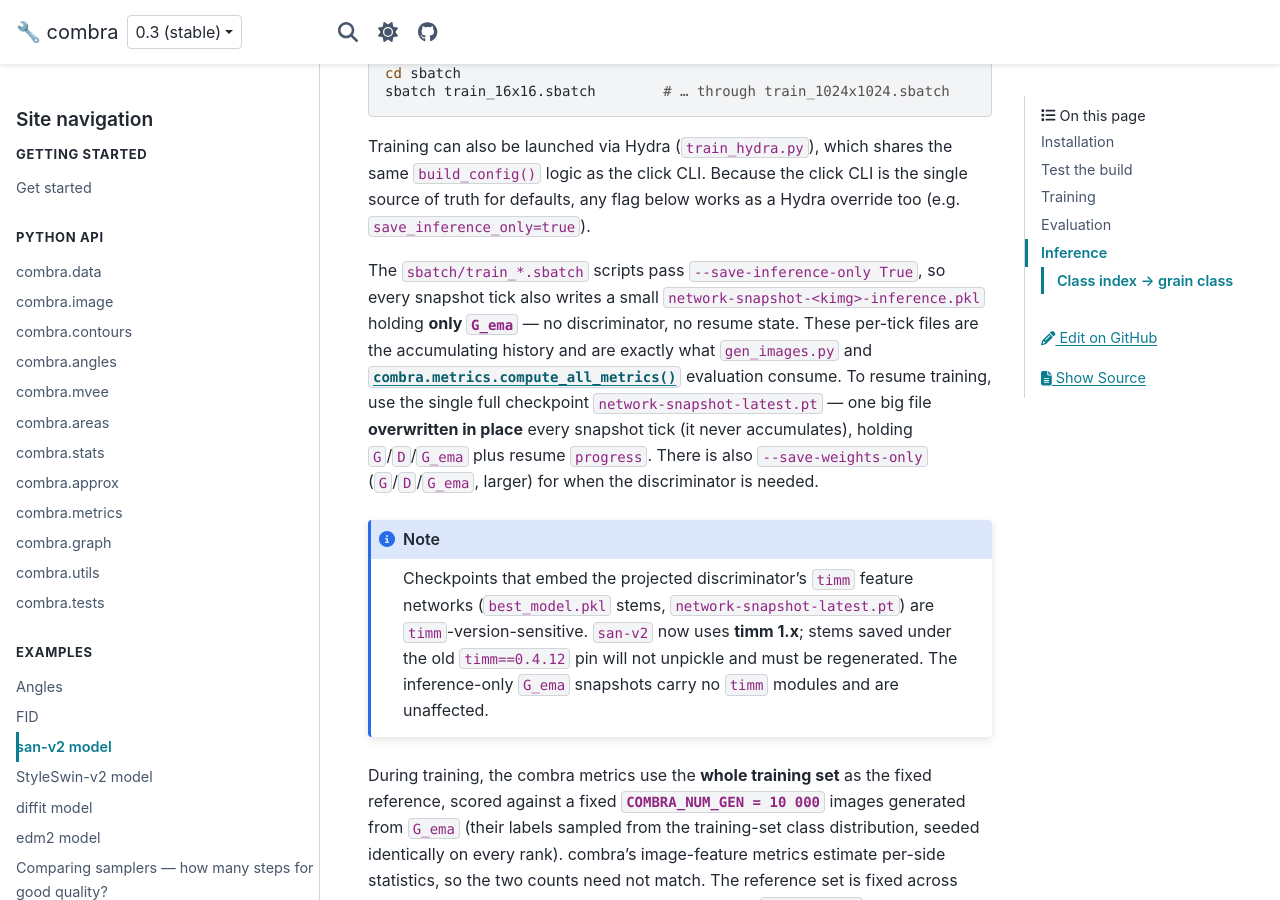
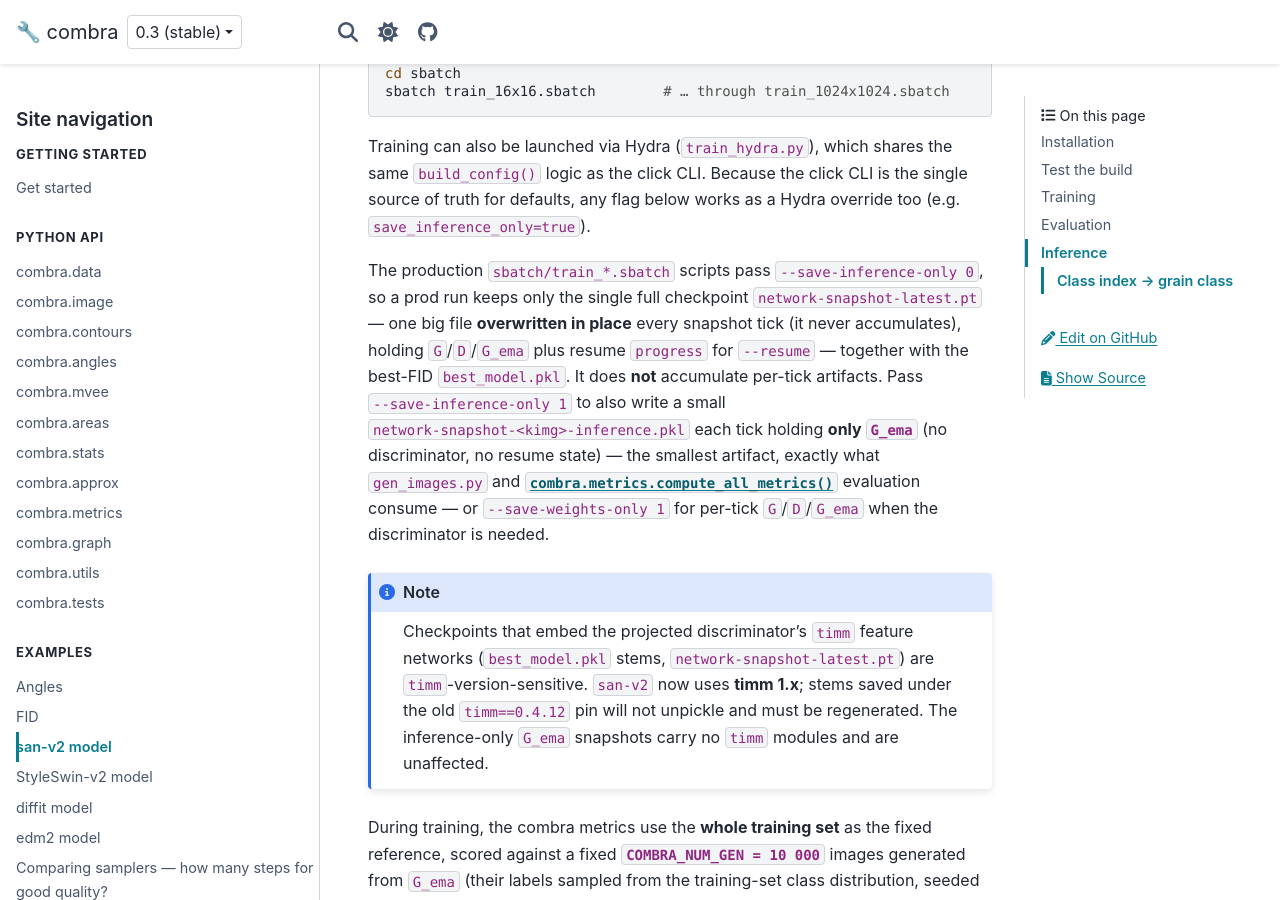
Before and after one commit to dkagramanyan/wc_cv, a Sphinx documentation site: the page built from docs/examples/san_v2.md, in a window 1280 px wide and 900 px high, scrolled down 1846 px. Built offline with Sphinx 7.4.7 and the PyData theme 0.15.4, drawn with Linux system fonts in a browser that asks for light colours.

Commit message:
docs(san_v2): prod sbatches now pass --save-inference-only 0
Reflect that a prod run keeps only network-snapshot-latest.pt + best_model.pkl;
--save-inference-only 1 re-enables per-tick G_ema snapshots.

Co-Authored-By: Claude Opus 4.8 (1M context) <noreply@anthropic.com>

````diff
--- a/docs/examples/san_v2.md
+++ b/docs/examples/san_v2.md
@@ -83,14 +83,15 @@ Training can also be launched via Hydra (`train_hydra.py`), which shares the sam
 truth for defaults, any flag below works as a Hydra override too (e.g.
 `save_inference_only=true`).
 
-The `sbatch/train_*.sbatch` scripts pass `--save-inference-only True`, so every snapshot
-tick also writes a small `network-snapshot-<kimg>-inference.pkl` holding **only `G_ema`**
-— no discriminator, no resume state. These per-tick files are the accumulating history and
-are exactly what `gen_images.py` and {py:func}`combra.metrics.compute_all_metrics`
-evaluation consume. To resume training, use the single full checkpoint
-`network-snapshot-latest.pt` — one big file **overwritten in place** every snapshot tick
-(it never accumulates), holding `G`/`D`/`G_ema` plus resume `progress`. There is also
-`--save-weights-only` (`G`/`D`/`G_ema`, larger) for when the discriminator is needed.
+The production `sbatch/train_*.sbatch` scripts pass `--save-inference-only 0`, so a prod
+run keeps only the single full checkpoint `network-snapshot-latest.pt` — one big file
+**overwritten in place** every snapshot tick (it never accumulates), holding `G`/`D`/`G_ema`
+plus resume `progress` for `--resume` — together with the best-FID `best_model.pkl`. It
+does **not** accumulate per-tick artifacts. Pass `--save-inference-only 1` to also write a
+small `network-snapshot-<kimg>-inference.pkl` each tick holding **only `G_ema`** (no
+discriminator, no resume state) — the smallest artifact, exactly what `gen_images.py` and
+{py:func}`combra.metrics.compute_all_metrics` evaluation consume — or `--save-weights-only 1`
+for per-tick `G`/`D`/`G_ema` when the discriminator is needed.
 
 ```{note}
 Checkpoints that embed the projected discriminator's `timm` feature networks
````
